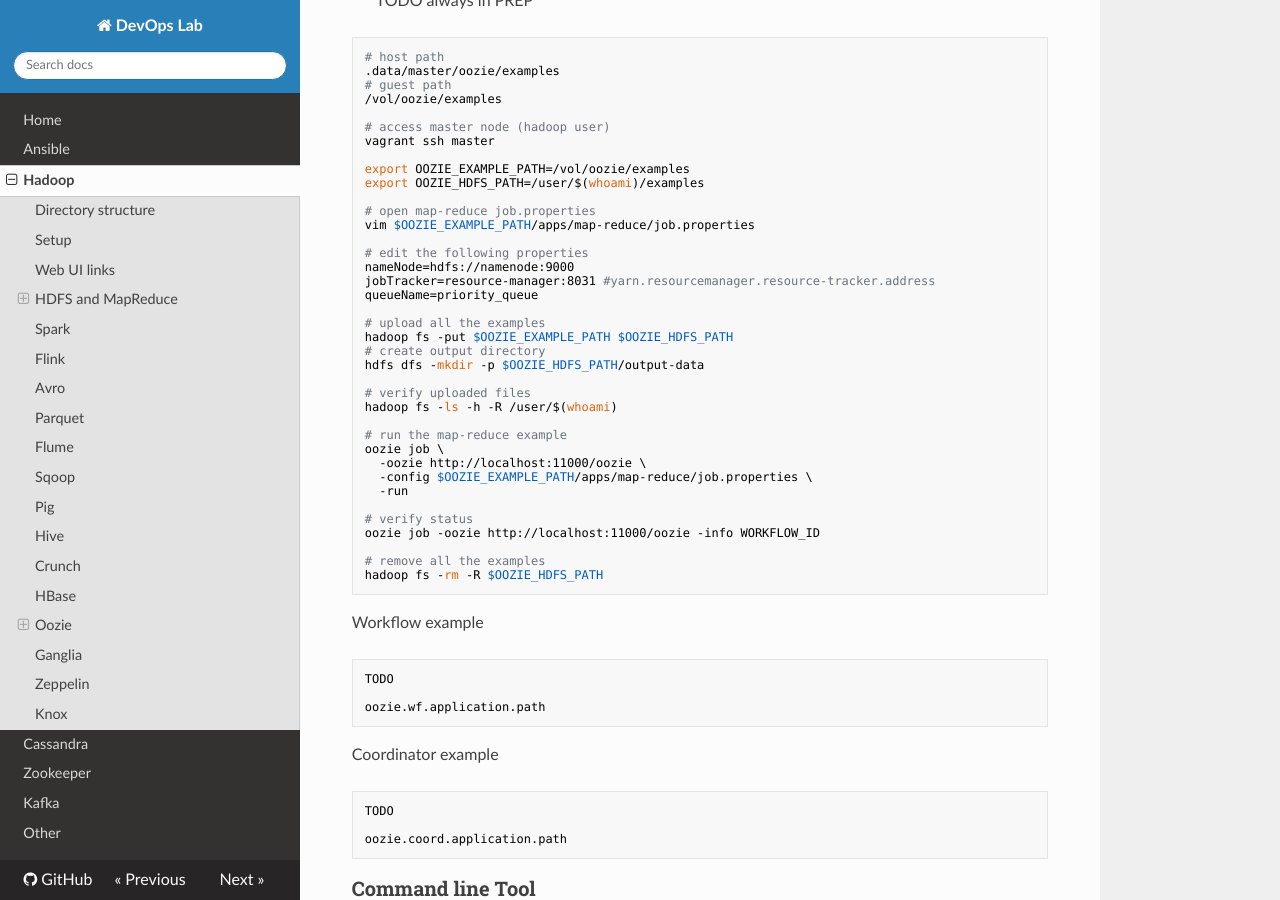
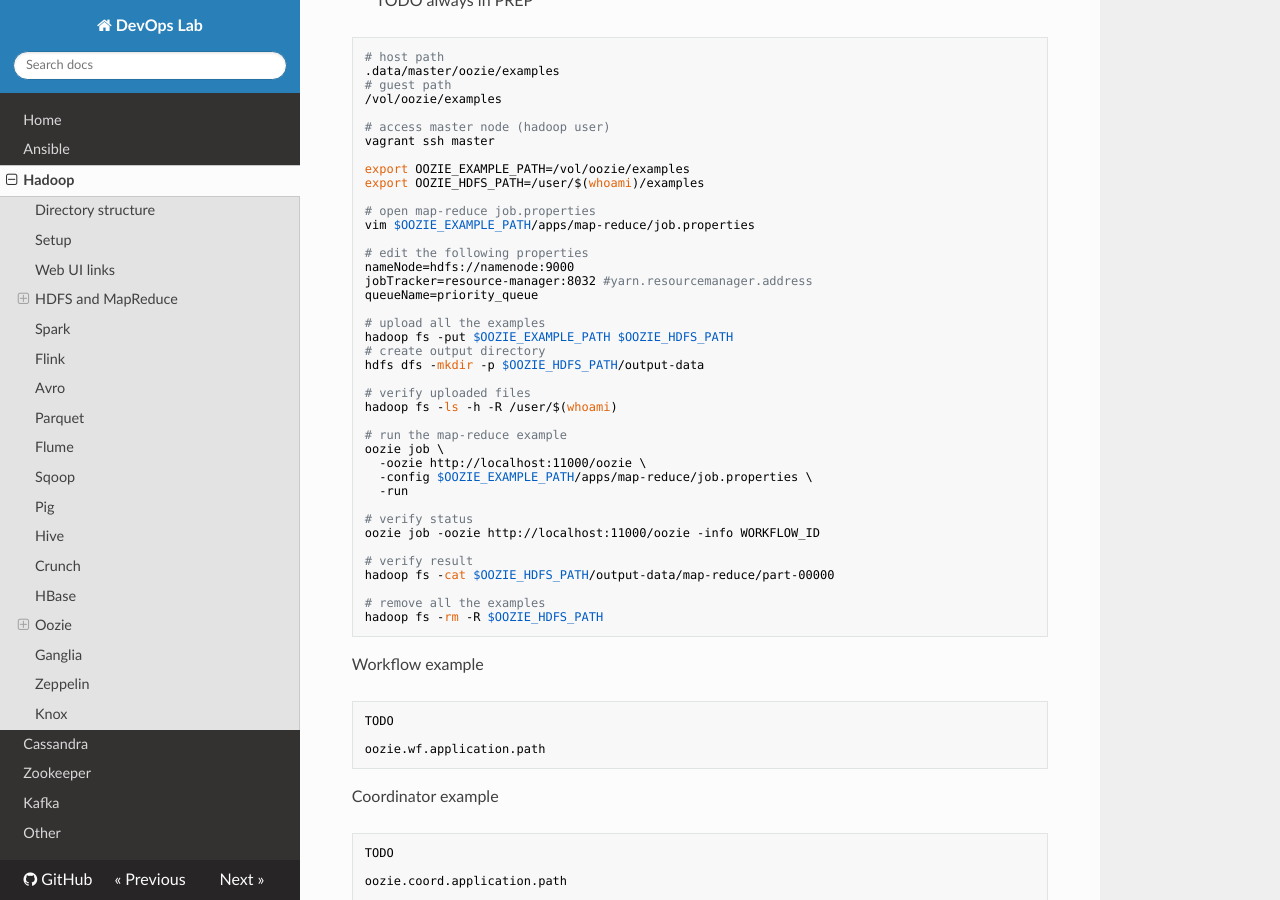
Before and after one commit to niqdev/devops, an MkDocs documentation site: the page built from docs/hadoop.md, in a window 1280 px wide and 900 px high, scrolled down 5446 px. Built offline with MkDocs 1.6.1, drawn with Linux system fonts in a browser that asks for light colours; nearby versions of some CDN libraries; old or Windows-style settings are respelled for this version of MkDocs.

Commit message:
hadoop: fix oozie example

```diff
--- a/docs/hadoop.md
+++ b/docs/hadoop.md
@@ -284,7 +284,7 @@ vim $OOZIE_EXAMPLE_PATH/apps/map-reduce/job.properties
 
 # edit the following properties
 nameNode=hdfs://namenode:9000
-jobTracker=resource-manager:8031 #yarn.resourcemanager.resource-tracker.address
+jobTracker=resource-manager:8032 #yarn.resourcemanager.address
 queueName=priority_queue
 
 # upload all the examples
@@ -303,6 +303,9 @@ oozie job \
 
 # verify status
 oozie job -oozie http://localhost:11000/oozie -info WORKFLOW_ID
+
+# verify result
+hadoop fs -cat $OOZIE_HDFS_PATH/output-data/map-reduce/part-00000
 
 # remove all the examples
 hadoop fs -rm -R $OOZIE_HDFS_PATH
```
Also changed, not shown: 1 other file.
